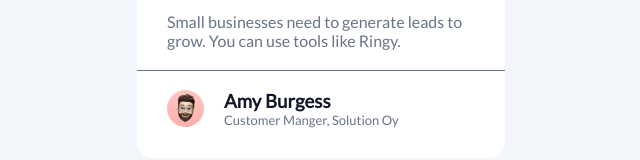
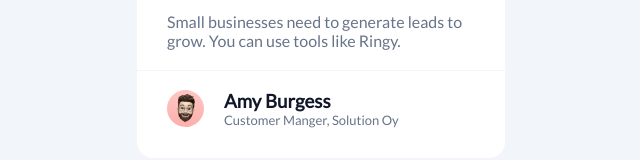
Before and after one commit to Marchelo07/Web02BusinessBlogCard, a plain HTML site: page index.html in a window 1280 px wide. Shown: the part 494-654 px from the top of the page, without its empty margins (319-959 px from the left). Drawn offline with Linux system fonts and the light colour scheme.

Commit message:
ajuste en color a borde

```diff
--- a/css/style.css
+++ b/css/style.css
@@ -64,7 +64,7 @@ p.description {
     width: 100%;
     left: 0;
     right: 0;
-    border-bottom: 1px solid #677489;
+    border-bottom: 1px solid #F2F5F9;
 }
 
 .infoUser {
```
